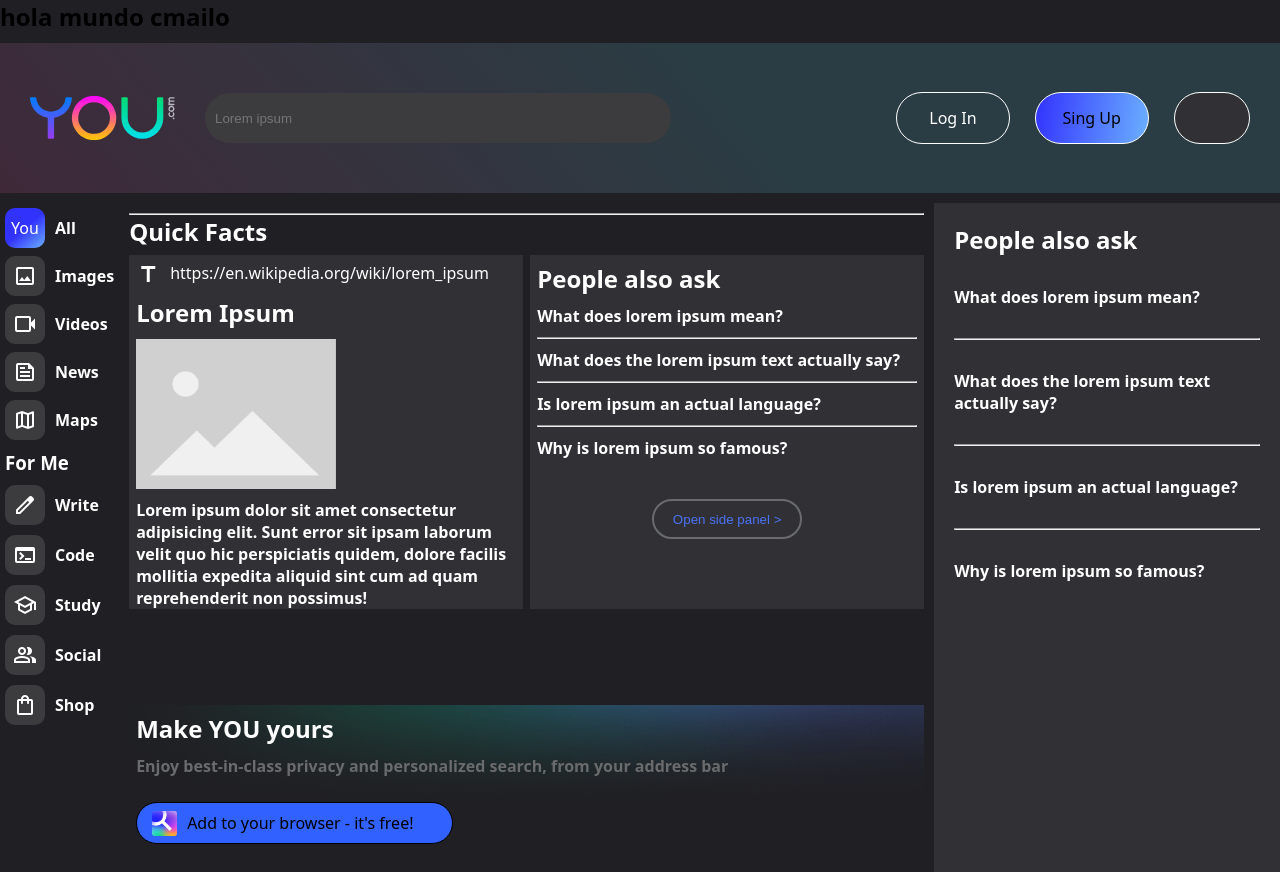
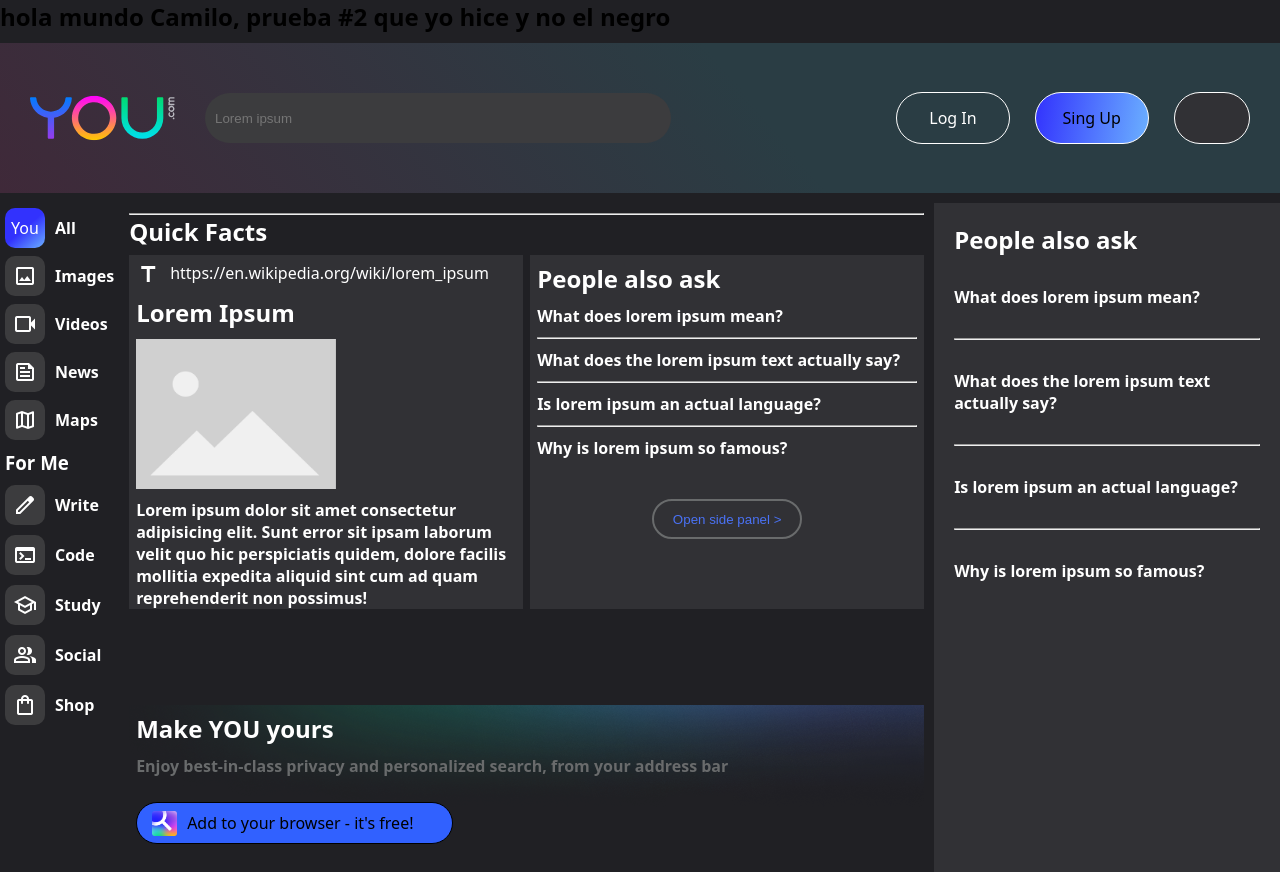
Before and after one commit to CamiloJi/layout_evaluativo_marles, a plain HTML site: page index.html in a window 1280 px wide. Shown: the top 872 px of the page. Drawn offline with nearby package versions, Linux system fonts and the light colour scheme.

Commit message:
Prueba # 2

```diff
--- a/index.html
+++ b/index.html
@@ -10,7 +10,7 @@
     <title>You.com</title>
 </head>
 <body>
-    <h2>hola mundo cmailo </h2>
+    <h2>hola mundo Camilo, prueba #2 que yo hice y no el negro </h2>
     <header>
         <img src="./img/logo.svg" id="logo">
         <input type="search" name="search" placeholder="Lorem ipsum" id="search">
```
